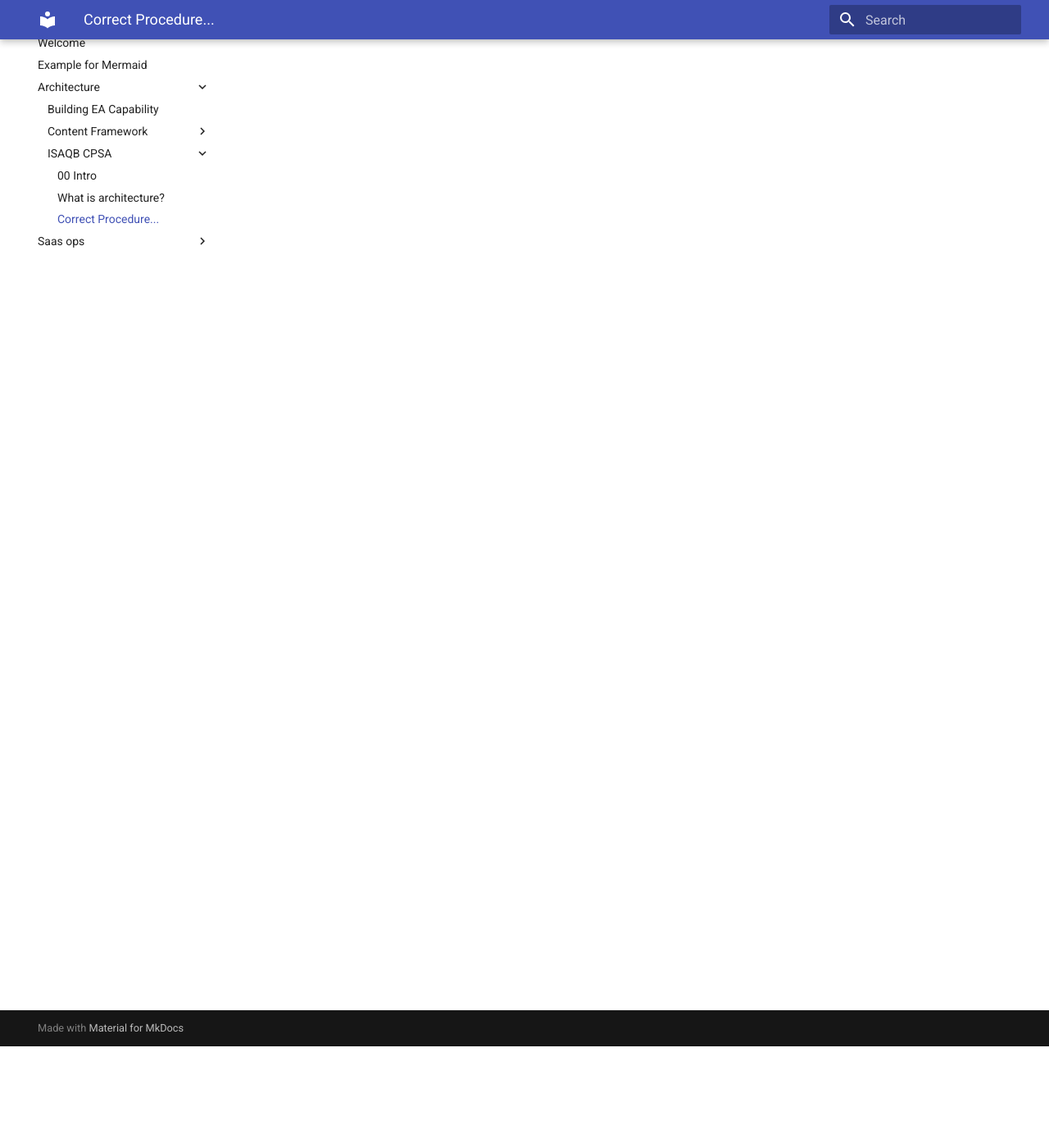
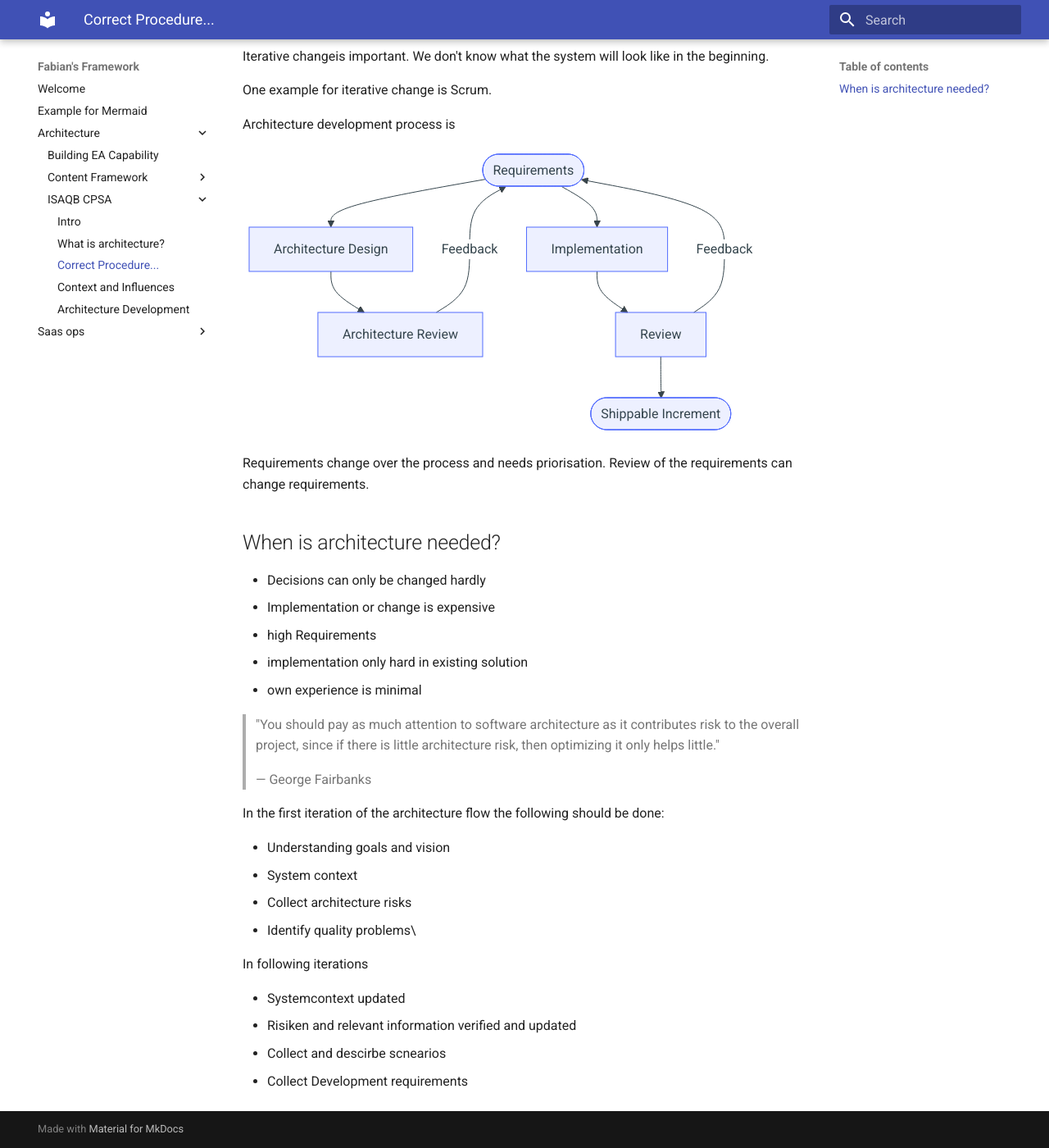
Before and after one commit to Kikkirej/framework, an MkDocs documentation site: the page built from docs/Architecture/ISAQB-CPSA/02-correct-procedure.md, in a window 1280 px wide and 1400 px high, scrolled down 124 px. Shown: the whole window at 82% size. Built offline with MkDocs 1.6.1 and Material for MkDocs 9.7.7, drawn with Linux system fonts in a browser that asks for light colours.

Commit message:
📝 update architecture documentation: enhance "Correct Procedure" section with iterative change details, add "Context and Influences" and "Architecture Development" sections

````diff
--- a/docs/Architecture/ISAQB-CPSA/02-correct-procedure.md
+++ b/docs/Architecture/ISAQB-CPSA/02-correct-procedure.md
@@ -1 +1,50 @@
 # Correct Procedure...
+
+Iterative changeis important. We don't know what the system will look like in the beginning.
+
+One example for iterative change is Scrum.
+
+Architecture development process is
+
+```mermaid
+flowchart TD
+    REQ([Requirements])
+
+    REQ --> ARCH & IMPL
+
+    ARCH[Architecture Design] --> ARCH_REV[Architecture Review]
+    ARCH_REV -->|Feedback| REQ
+
+    IMPL[Implementation] --> IMPL_REV[Review]
+    IMPL_REV -->|Feedback| REQ
+    IMPL_REV --> SHIP([Shippable Increment])
+```
+
+Requirements change over the process and needs priorisation. Review of the requirements can change requirements.
+
+## When is architecture needed?
+
+* Decisions can only be changed hardly
+* Implementation or change is expensive
+* high Requirements
+* implementation only hard in existing solution
+* own experience is minimal
+
+> "You should pay as much attention to software architecture as it contributes risk to the overall project, since if there is little architecture risk, then optimizing it only helps little."
+>
+> — George Fairbanks
+
+
+In the first iteration of the architecture flow the following should be done:
+
+* Understanding goals and vision
+* System context
+* Collect architecture risks
+* Identify quality problems\
+
+In following iterations
+
+* Systemcontext updated
+* Risiken and relevant information verified and updated
+* Collect and descirbe scnearios
+* Collect Development requirements
--- /dev/null
+++ b/docs/Architecture/ISAQB-CPSA/04-architecture-development.md
@@ -0,0 +1 @@
+# Architecture Development
--- a/docs/Architecture/ISAQB-CPSA/index.md
+++ b/docs/Architecture/ISAQB-CPSA/index.md
@@ -1,4 +1,4 @@
-# 00 Intro
+# Intro
 
 This area describes some high level notes for the foundation of [ISAQB CPSA](https://www.isaqb.org/certifications/cpsa-certifications/cpsa-foundation-level/?noredirect=true).
 
````
Also changed, not shown: docs/Architecture/ISAQB-CPSA/03-context-and-influences.md (added, +80 -0 lines).
